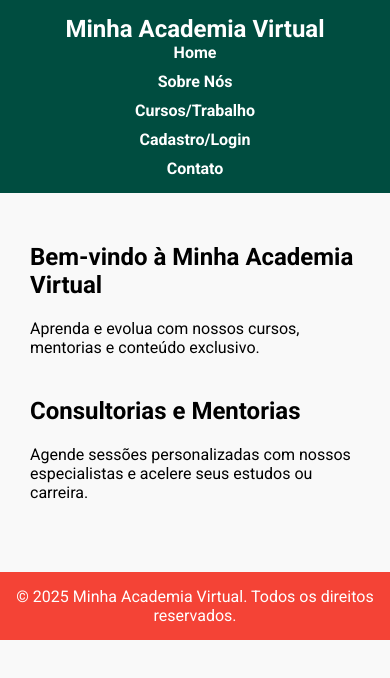
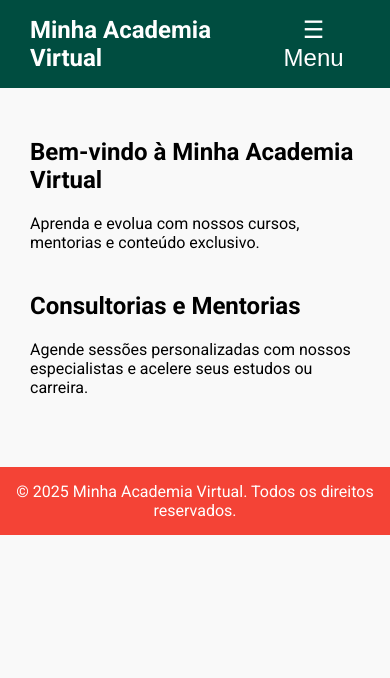
Before and after one commit to MikeMabunda/Minha-academia-virtual-01, a plain HTML site: page index.html in a window 390 px wide. Drawn offline with Linux system fonts and the light colour scheme.

Commit message:
Update index.html

```diff
--- a/index.html
+++ b/index.html
@@ -15,7 +15,7 @@
     header {
       display: flex;
       justify-content: space-between;
-      align-items: flex-start;
+      align-items: center;
       background-color: #004d40;
       color: white;
       padding: 15px 30px;
@@ -27,16 +27,19 @@
       margin: 0;
       font-size: 1.5rem;
     }
-    nav {
-      display: flex;
-      flex-direction: column;
-      align-items: flex-end;
+    .menu-toggle {
+      font-size: 1.5rem;
+      background: none;
+      border: none;
+      color: white;
+      cursor: pointer;
+      display: none;
     }
     nav ul {
       list-style: none;
       display: flex;
-      flex-direction: column;
-      gap: 10px;
+      flex-direction: row;
+      gap: 20px;
       margin: 0;
       padding: 0;
     }
@@ -48,6 +51,28 @@
     nav ul li a:hover {
       text-decoration: underline;
     }
+
+    /* Responsivo */
+    @media (max-width: 768px) {
+      .menu-toggle {
+        display: block;
+      }
+      nav ul {
+        display: none;
+        flex-direction: column;
+        align-items: flex-end;
+        background-color: #004d40;
+        position: absolute;
+        top: 60px;
+        right: 30px;
+        padding: 10px;
+        border-radius: 8px;
+      }
+      nav ul.show {
+        display: flex;
+      }
+    }
+
     main {
       padding: 30px;
     }
@@ -60,24 +85,15 @@
       text-align: center;
       padding: 15px;
     }
-    @media (max-width: 768px) {
-      header {
-        flex-direction: column;
-        align-items: center;
-        text-align: center;
-      }
-      nav {
-        align-items: center;
-      }
-    }
   </style>
 </head>
 <body>
 
 <header>
   <h1>Minha Academia Virtual</h1>
+  <button class="menu-toggle" onclick="toggleMenu()">☰ Menu</button>
   <nav>
-    <ul>
+    <ul id="menu">
       <li><a href="home.html">Home</a></li>
       <li><a href="#">Sobre Nós</a></li>
       <li><a href="#">Cursos/Trabalho</a></li>
@@ -102,5 +118,12 @@
   &copy; 2025 Minha Academia Virtual. Todos os direitos reservados.
 </footer>
 
+<script>
+  function toggleMenu() {
+    const menu = document.getElementById('menu');
+    menu.classList.toggle('show');
+  }
+</script>
+
 </body>
 </html>
```
